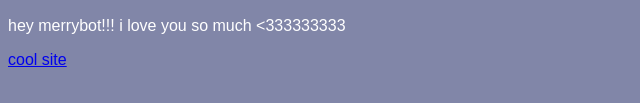
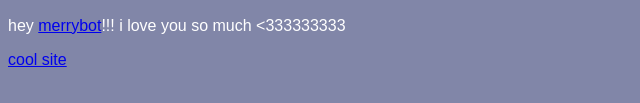
Before and after one commit to eden-plant-lover/eden-plant-lover.github.io, a plain HTML site: page index.html in a window 1280 px wide. Shown: the part 517-620 px from the top of the page, 0-640 px from the left. Drawn offline with Linux system fonts and the light colour scheme.

Commit message:
Update index.html

```diff
--- a/index.html
+++ b/index.html
@@ -7,6 +7,6 @@
   <h1>plants</h1>
   <p>hi this is a picture of <i>Cyathea cooperi</i></p>
   <img src="https://ppnn.org.au/wp-content/uploads/2018/06/Cyathea-cooperi-habit-768x1024.jpg" alt="cyathea cooperi" height="400" />
-  <p>hey merrybot!!! i love you so much &lt;333333333</i></p>
+  <p>hey <a href="https://berrymot.github.io/">merrybot</a>!!! i love you so much &lt;333333333</i></p>
   <a href="https://sites.google.com/site/worldofserina/home">cool site</a>
 </body>
```
